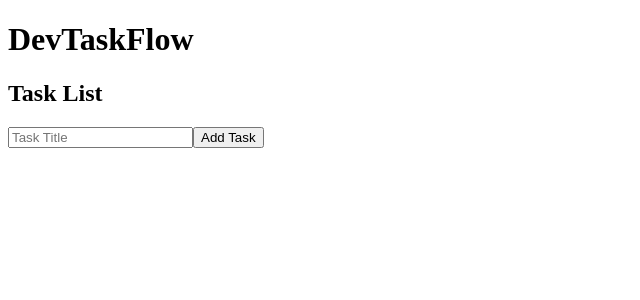
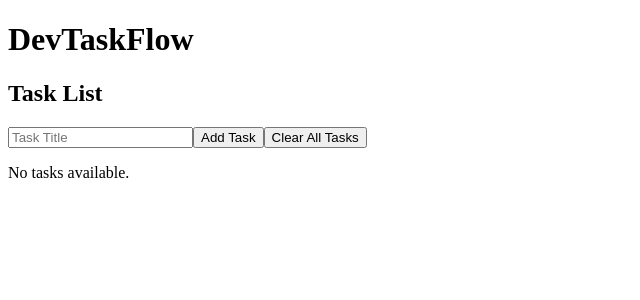
Before and after one commit to art2url/dev-task-flow, an Angular app: page /tasks in a window 1280 px wide. Shown: the top 300 px of the page, without its empty margins (0-640 px from the left). Built offline with nearby package versions, Linux system fonts and the light colour scheme.

Commit message:
Added clear all tasks button

```diff
--- a/src/app/features/tasks/task-list/task-list.component.html
+++ b/src/app/features/tasks/task-list/task-list.component.html
@@ -7,10 +7,16 @@
 >
 </app-task-form>
 
-<ul>
+<button (click)="clearAll()">Clear All Tasks</button>
+
+<ul *ngIf="tasks.length > 0; else noTasks">
   <li *ngFor="let task of tasks">
     <strong>{{ task.title }}</strong> - {{ task.createdAt | date : "short" }}
     <button (click)="startEdit(task)">Edit</button>
     <button (click)="deleteTask(task.id)">Delete</button>
   </li>
 </ul>
+
+<ng-template #noTasks>
+  <p>No tasks available.</p>
+</ng-template>
--- a/src/app/features/tasks/task-list/task-list.component.ts
+++ b/src/app/features/tasks/task-list/task-list.component.ts
@@ -39,4 +39,10 @@ export class TaskListComponent implements OnInit {
   deleteTask(taskId: number): void {
     this.taskService.deleteTask(taskId);
   }
+
+  clearAll(): void {
+    if (confirm('Are you sure you want to delete all tasks?')) {
+      this.taskService.clearAllTasks();
+    }
+  }
 }
```
